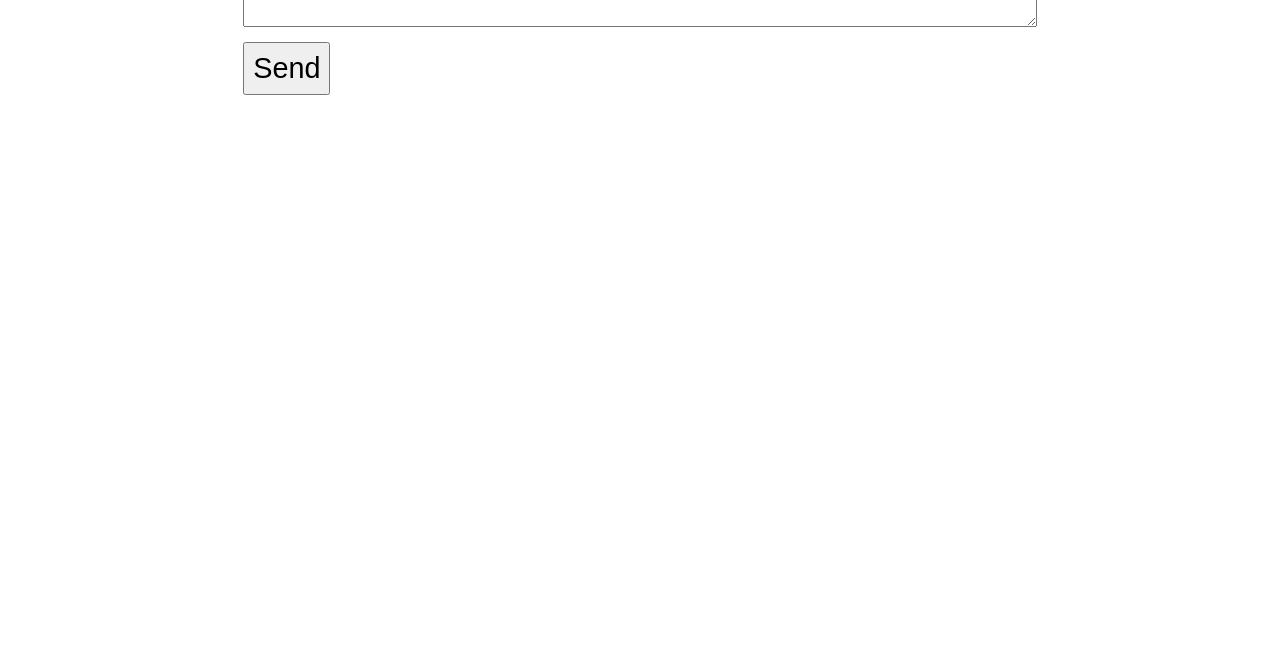
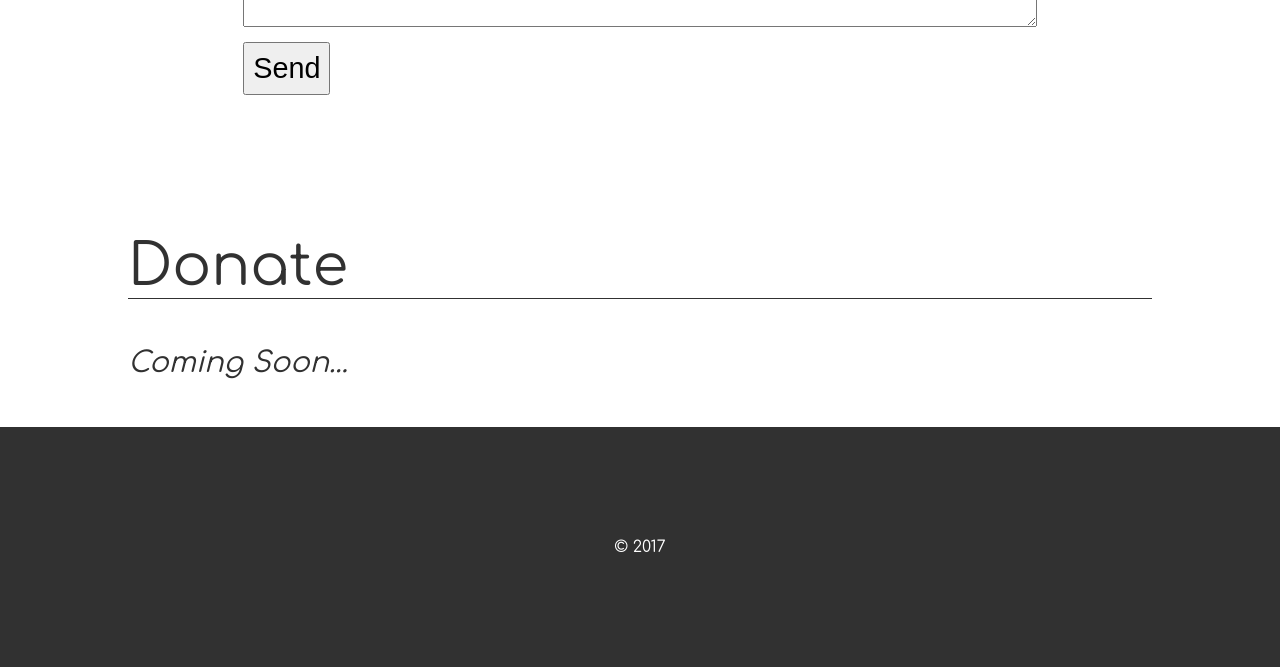
Before and after one commit to tylerschloesser/hrs-website, a Sinatra app: page / in a window 1280 px wide. Shown: the part 2214-2881 px from the top of the page. Before the commit the page ends 2309 px from the top, so only its background shows below. Run offline with Sinatra, Linux system fonts and the light colour scheme; some libraries are stand-ins or nearby versions.

Commit message:
add donate and footer placeholder

```diff
--- a/public/style.css
+++ b/public/style.css
@@ -99,3 +99,15 @@ html, body {
   font-size: 1.8rem;
   font-family: Arial;
 }
+
+#footer {
+  height: 15rem;
+  line-height: 15rem;
+  vertical-align: middle;
+  background-color: #313131;
+  color: white;
+
+  text-align: center;
+
+  font-size: 1rem;
+}
--- /dev/null
+++ b/views/donate.erb
@@ -0,0 +1,4 @@
+<div class='section'>
+  <div class='anchor'>Donate</div>
+  <div class='todo'>Coming Soon...</div>
+</div>
--- /dev/null
+++ b/views/footer.erb
@@ -0,0 +1 @@
+&copy; 2017
--- a/views/index.erb
+++ b/views/index.erb
@@ -23,3 +23,11 @@
 <div id=contact>
   <%= erb :contact %>
 </div>
+
+<div id=donate>
+  <%= erb :donate %>
+</div>
+
+<div id=footer>
+  <%= erb :footer %>
+</div>
```
